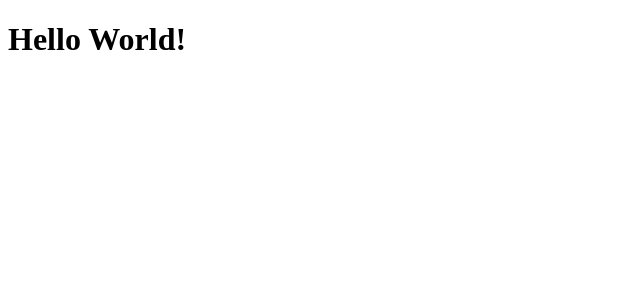
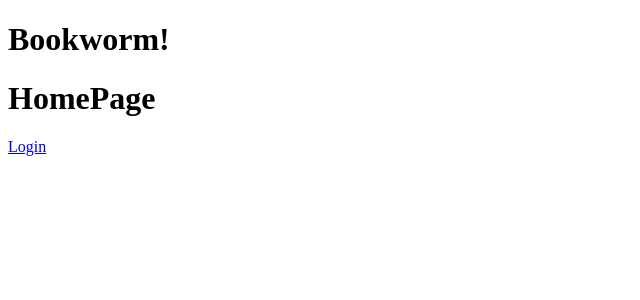
Before and after one commit to 1560611/bookrown, a React (Create React App) app in the folder client/: page / in a window 1280 px wide. Shown: the top 300 px of the page, without its empty margins (0-640 px from the left). Built offline with nearby package versions, Linux system fonts and the light colour scheme.

Commit message:
Init HomePage & LoginPage

```diff
--- a/client/src/App.js
+++ b/client/src/App.js
@@ -1,11 +1,16 @@
 import React from 'react';
 import { Route } from 'react-router-dom'
 
+// Components
+import HomePage from './components/pages/HomePage'
+import LoginPage from './components/pages/LoginPage'
+
 const App = () => (
     <div className="App">
-        <h1>Hello World!</h1>
+        <h1>Bookworm!</h1>
         <div>
-
+            <Route path="/" exact component={HomePage} />
+            <Route path="/login" exact component={LoginPage} />
         </div>
     </div>
 )
--- /dev/null
+++ b/client/src/components/pages/HomePage.js
@@ -0,0 +1,11 @@
+import React from 'react'
+import { Link } from 'react-router-dom'
+
+const HomePage = () => (
+    <div className="HomePage">
+        <h1>HomePage</h1>
+        <Link to="/login">Login</Link>
+    </div>
+)
+
+export default HomePage
--- /dev/null
+++ b/client/src/components/pages/LoginPage.js
@@ -0,0 +1,9 @@
+import React from 'react'
+
+const LoginPage = () => (
+    <div className="LoginPage">
+        <h1>Login Page</h1>
+    </div>
+)
+
+export default LoginPage
```
